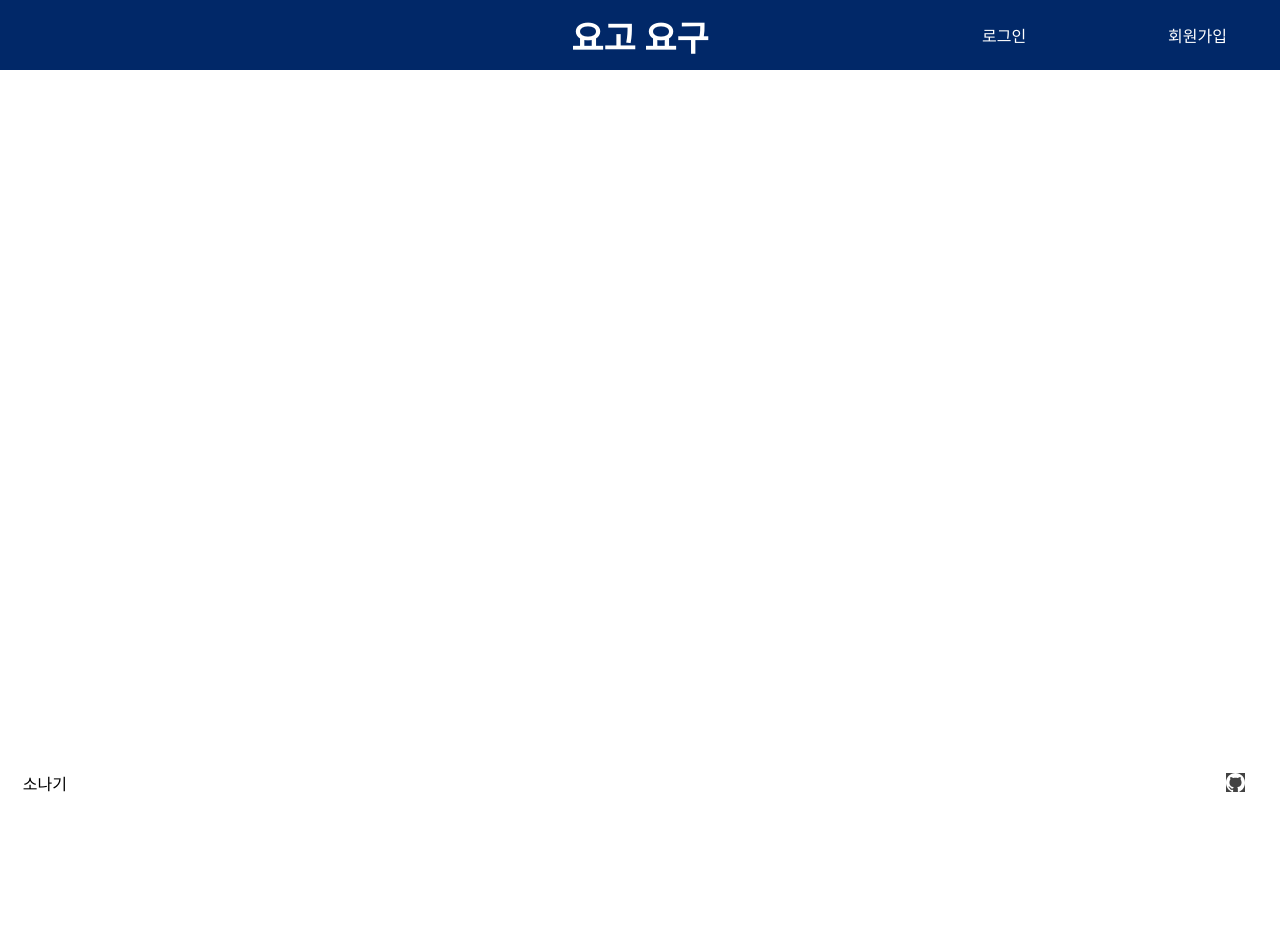
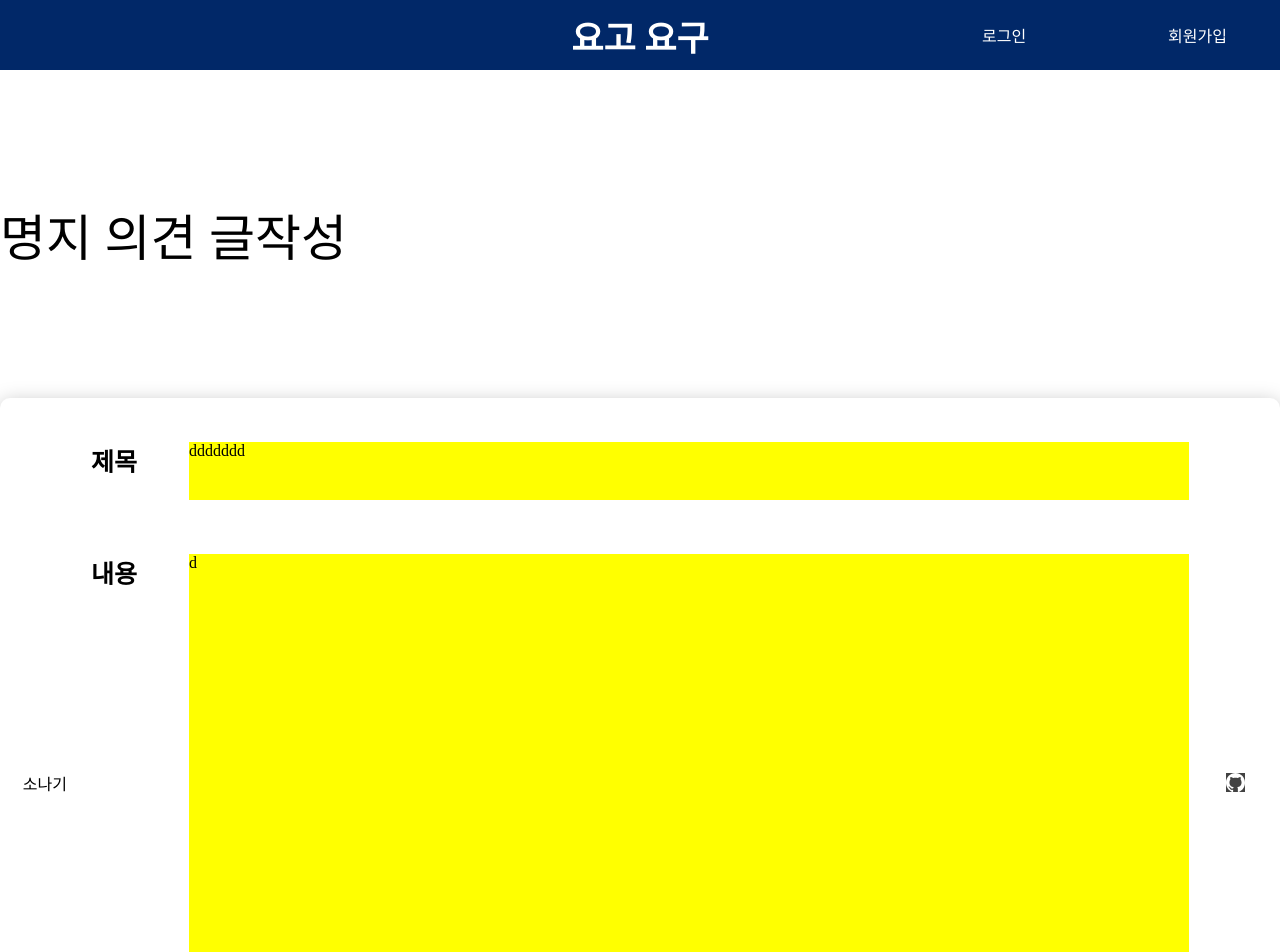
Before and after one commit to harksu/SW-Competition-FrontEnd, a React (Create React App) app: page /writing in a window 1280 px wide. Shown: the top 952 px of the page. Before the commit the page ends 800 px from the top, so only its background shows below. Built offline with nearby package versions, Linux system fonts and the light colour scheme; a web font is replaced by a local one.

Commit message:
feat: UI 틀

```diff
--- a/src/App.jsx
+++ b/src/App.jsx
@@ -1,12 +1,13 @@
 import React from 'react';
 import { Route, Routes } from 'react-router-dom';
 import { ThemeProvider } from 'styled-components';
-import Header from './Components/Header';
+import Header from './components/Header';
 import GlobalStyle from './styles/GlobalStyles';
 import Theme from './styles/theme';
-import Footer from './Components/Footer';
+import Footer from './components/Footer';
 import LoginPage from './Pages/LoginPage';
 import DetailPage from './Pages/DetailPage';
+import WritingPage from './Pages/WritingPage';
 
 function App() {
   return (
@@ -15,6 +16,7 @@ function App() {
       <Header />
       <Footer />
       <Routes>
+        <Route path="/writing" element={<WritingPage />} />
         <Route path="/" element={<LoginPage />} />
         <Route path="/detail" element={<DetailPage />} />
       </Routes>
--- /dev/null
+++ b/src/Pages/WritingPage.jsx
@@ -0,0 +1,76 @@
+import styled from 'styled-components';
+
+function WritingPage() {
+  return (
+    <WritingWrapper>
+      <Title>명지 의견 글작성</Title>
+      <WritingBox>
+        <SubTitleBox>
+          <SubTitleText>제목</SubTitleText>
+          <SubTitleInput>ddddddd</SubTitleInput>
+        </SubTitleBox>
+        <ContentsBox>
+          <SubTitleText>내용</SubTitleText>
+          <ContentsInput>d</ContentsInput>
+        </ContentsBox>
+      </WritingBox>
+    </WritingWrapper>
+  );
+}
+
+const WritingWrapper = styled.div`
+  margin-top: 128px;
+`;
+
+const Title = styled.p`
+  font-size: 50px;
+  margin-top: 128px;
+`;
+
+const WritingBox = styled.div`
+  width: 100%;
+  height: 100vh;
+  display: flex;
+  flex-direction: column;
+  justify-content: center;
+  align-items: center;
+
+  margin-top: 128px;
+  margin-bottom: 148px;
+
+  background: #ffffff;
+  box-shadow: 0px 4px 20px rgba(0, 0, 0, 0.25);
+  border-radius: 10px;
+`;
+
+// 제목 박스
+const SubTitleBox = styled.div`
+  display: flex;
+  margin-bottom: 54px;
+`;
+
+const SubTitleText = styled.p`
+  font-size: 25px;
+  font-weight: bold;
+`;
+
+// 내용 박스
+const ContentsBox = styled.div`
+  display: flex;
+`;
+
+const SubTitleInput = styled.div`
+  width: 1000px;
+  height: 58px;
+  background-color: yellow;
+  margin-left: 52px;
+`;
+
+const ContentsInput = styled.div`
+  width: 1000px;
+  height: 600px;
+  background-color: yellow;
+  margin-left: 52px;
+`;
+
+export default WritingPage;
```
